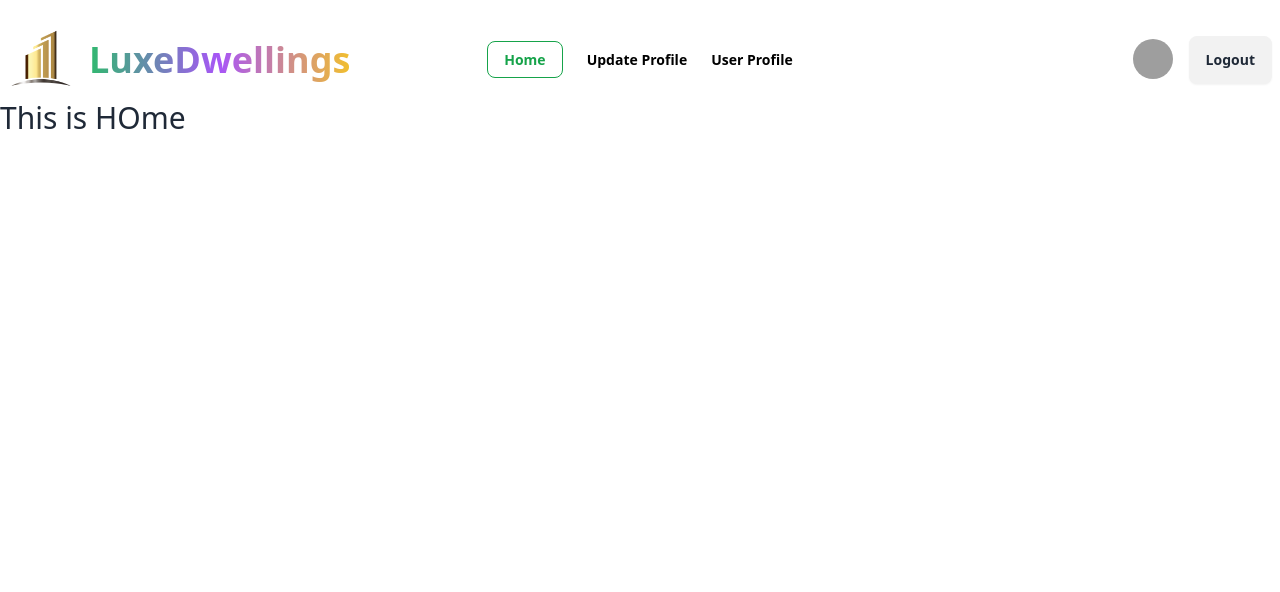
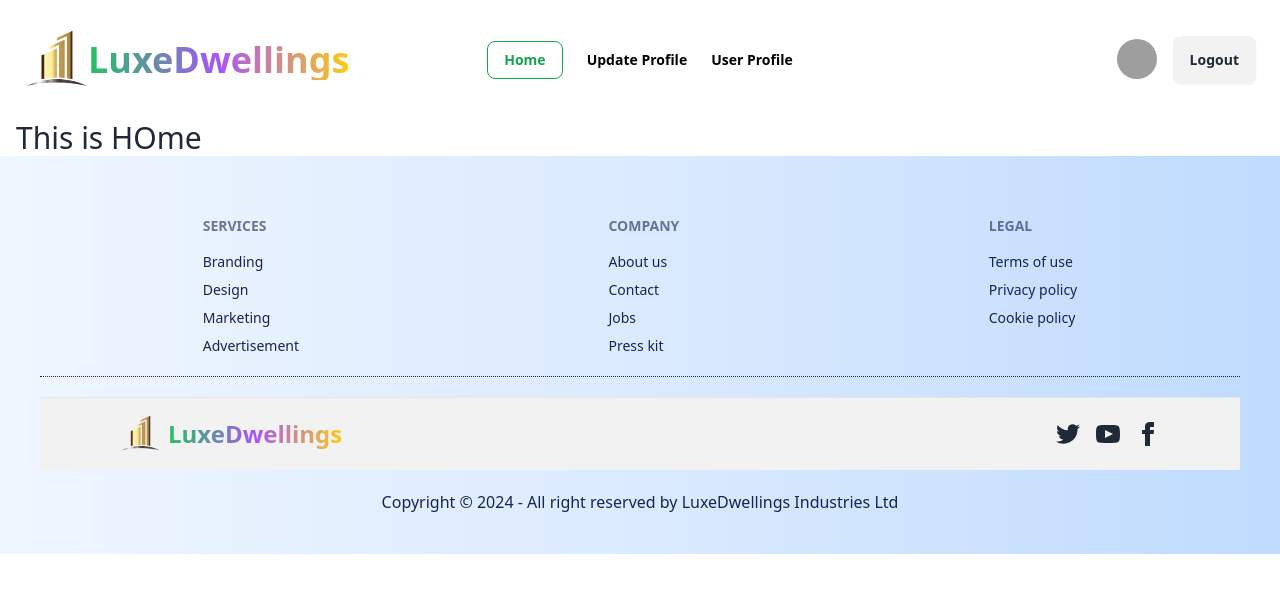
Before and after one commit to Tamanna0322/react-real-estate, a React (Vite) app: page / in a window 1280 px wide. Shown: the top 592 px of the page. Built offline with nearby package versions, Linux system fonts and the light colour scheme; grey boxes are pictures that could not be loaded.

Commit message:
added footer section

```diff
--- /dev/null
+++ b/src/components/Footer/Footer.jsx
@@ -0,0 +1,53 @@
+import logo from '../../assets/logo.webp';
+
+const Footer = () => {
+    return (
+        <div className=" md:p-10 p-4 bg-gradient-to-r from-blue-50 via-blue-100 to-blue-200 text-base-content ">
+            <footer className=" mb-5 max-w-7xl mx-auto mt-5 px-4 ">
+                <div className='footer flex justify-around'>
+                <nav className='text-blue-950'>
+                    <h6 className="footer-title">Services</h6>
+                    <a className="link link-hover">Branding</a>
+                    <a className="link link-hover">Design</a>
+                    <a className="link link-hover">Marketing</a>
+                    <a className="link link-hover">Advertisement</a>
+                </nav>
+                <nav className='text-blue-950'>
+                    <h6 className="footer-title">Company</h6>
+                    <a className="link link-hover">About us</a>
+                    <a className="link link-hover">Contact</a>
+                    <a className="link link-hover">Jobs</a>
+                    <a className="link link-hover">Press kit</a>
+                </nav>
+                <nav className='text-blue-950'>
+                    <h6 className="footer-title">Legal</h6>
+                    <a className="link link-hover">Terms of use</a>
+                    <a className="link link-hover">Privacy policy</a>
+                    <a className="link link-hover">Cookie policy</a>
+                </nav>
+                </div>
+            </footer>
+            <div className="border-b border-blue-950 border-dotted"></div>
+            <footer className="mt-5 footer md:px-20 px-5 py-4  border-t bg-base-200 text-base-content flex justify-between items-center border-base-300 max-w-7xl mx-auto ">
+                <aside className="items-center grid-flow-col">
+                    <img className="md:w-10 md:h-10 w-9 h-9" src={logo} alt="" />
+                    <a className=" md:text-2xl font-bold text-transparent bg-gradient-to-r from-green-500 via-purple-500 to-yellow-400 bg-clip-text">LuxeDwellings</a>
+                </aside>
+                <nav className="md:place-self-center md:justify-self-end">
+                    <div className="grid grid-flow-col gap-4">
+                        <a><svg xmlns="http://www.w3.org/2000/svg" width="24" height="24" viewBox="0 0 24 24" className="fill-current"><path d="M24 4.557c-.883.392-1.832.656-2.828.775 1.017-.609 1.798-1.574 2.165-2.724-.951.564-2.005.974-3.127 1.195-.897-.957-2.178-1.555-3.594-1.555-3.179 0-5.515 2.966-4.797 6.045-4.091-.205-7.719-2.165-10.148-5.144-1.29 2.213-.669 5.108 1.523 6.574-.806-.026-1.566-.247-2.229-.616-.054 2.281 1.581 4.415 3.949 4.89-.693.188-1.452.232-2.224.084.626 1.956 2.444 3.379 4.6 3.419-2.07 1.623-4.678 2.348-7.29 2.04 2.179 1.397 4.768 2.212 7.548 2.212 9.142 0 14.307-7.721 13.995-14.646.962-.695 1.797-1.562 2.457-2.549z"></path></svg></a>
+                        <a><svg xmlns="http://www.w3.org/2000/svg" width="24" height="24" viewBox="0 0 24 24" className="fill-current"><path d="M19.615 3.184c-3.604-.246-11.631-.245-15.23 0-3.897.266-4.356 2.62-4.385 8.816.029 6.185.484 8.549 4.385 8.816 3.6.245 11.626.246 15.23 0 3.897-.266 4.356-2.62 4.385-8.816-.029-6.185-.484-8.549-4.385-8.816zm-10.615 12.816v-8l8 3.993-8 4.007z"></path></svg></a>
+                        <a><svg xmlns="http://www.w3.org/2000/svg" width="24" height="24" viewBox="0 0 24 24" className="fill-current"><path d="M9 8h-3v4h3v12h5v-12h3.642l.358-4h-4v-1.667c0-.955.192-1.333 1.115-1.333h2.885v-5h-3.808c-3.596 0-5.192 1.583-5.192 4.615v3.385z"></path></svg></a>
+                    </div>
+                </nav>
+            </footer>
+            <footer className='max-w-7xl mx-auto'>
+            <aside className='mt-5'>
+                    <p className='text-center text-blue-950'>Copyright © 2024 - All right reserved by LuxeDwellings Industries Ltd</p>
+                </aside>
+            </footer>
+        </div>
+    );
+};
+
+export default Footer;
--- a/src/components/Navbar/Navbar.jsx
+++ b/src/components/Navbar/Navbar.jsx
@@ -3,15 +3,6 @@
 
 
 const Navbar = () => {
-
-   const links = <>
-
-    <div className="space-x-6">
-    <NavLink to='/' className={({isActive}) => isActive ? 'text-green-600 px-4 py-2 font-bold rounded-lg border border-green-600 ' : 'font-semibold text-black' }>Home</NavLink>
-     <NavLink to='/updateProfile' className={({isActive}) => isActive ? 'text-green-600 px-4 py-2 font-bold rounded-lg border border-green-600  ' : 'font-semibold text-black' }>Update Profile</NavLink>
-     <NavLink to='/userProfile' className={({isActive}) => isActive ? 'text-green-600 px-4 py-2 font-bold rounded-lg border border-green-600 ' : 'font-semibold text-black' }>User Profile</NavLink>
-    </div>
-   </>
 
     return (
         <div className="navbar bg-base-100">
@@ -20,20 +11,26 @@
                     <div tabIndex={0} role="button" className="btn btn-ghost lg:hidden">
                         <svg xmlns="http://www.w3.org/2000/svg" className="h-5 w-5" fill="none" viewBox="0 0 24 24" stroke="currentColor"><path strokeLinecap="round" strokeLinejoin="round" strokeWidth="2" d="M4 6h16M4 12h8m-8 6h16" /></svg>
                     </div>
-      <ul tabIndex={0} className="menu menu-sm dropdown-content mt-3 z-[1] p-2 shadow bg-base-100 rounded-box w-52">
-       {links}
+                    <ul tabIndex={0} className="menu menu-sm dropdown-content mt-2 z-[1] p-2 shadow bg-base-100 rounded-box w-52">
+                        <NavLink to='/' className={({ isActive }) => isActive ? 'text-green-600  font-bold rounded-lg' : 'font-semibold text-black'}>Home</NavLink>
+                        <NavLink to='/updateProfile' className={({ isActive }) => isActive ? 'text-green-600  font-bold rounded-lg ' : 'font-semibold text-black'}>Update Profile</NavLink>
+                        <NavLink to='/userProfile' className={({ isActive }) => isActive ? 'text-green-600  font-bold rounded-lg ' : 'font-semibold text-black'}>User Profile</NavLink>
                     </ul>
                 </div>
-    <img className="w-16 h-16" src={logo} alt="" />
-    <a className="btn btn-ghost text-4xl font-bold text-transparent bg-gradient-to-r from-green-500 via-purple-500 to-yellow-400 bg-clip-text">LuxeDwellings</a>
+                <img className="md:w-16 md:h-16 w-9 h-9" src={logo} alt="" />
+                <a className=" md:text-4xl font-bold text-transparent bg-gradient-to-r from-green-500 via-purple-500 to-yellow-400 bg-clip-text">LuxeDwellings</a>
             </div>
             <div className="navbar-center hidden lg:flex">
                 <ul className="menu menu-horizontal px-1">
-      {links}
+                    <div className="flex space-x-6 items-center">
+                        <NavLink to='/' className={({ isActive }) => isActive ? 'text-green-600 px-4 py-2 font-bold rounded-lg border border-green-600 ' : 'font-semibold text-black'}>Home</NavLink>
+                        <NavLink to='/updateProfile' className={({ isActive }) => isActive ? 'text-green-600 px-4 py-2 font-bold rounded-lg border border-green-600  ' : 'font-semibold text-black'}>Update Profile</NavLink>
+                        <NavLink to='/userProfile' className={({ isActive }) => isActive ? 'text-green-600 px-4 py-2 font-bold rounded-lg border border-green-600 ' : 'font-semibold text-black'}>User Profile</NavLink>
+                    </div>
                 </ul>
             </div>
             <div className="navbar-end">
-  <div className="dropdown dropdown-end mr-3 ">
+                <div className="dropdown dropdown-end md:mr-3 ">
                     <div tabIndex={0} role="button" className="btn btn-ghost btn-circle avatar">
                         <div className="w-10 rounded-full">
                             <img alt="Tailwind CSS Navbar component" src="https://daisyui.com/images/stock/photo-1534528741775-53994a69daeb.jpg" />
--- a/src/components/Root/Root.jsx
+++ b/src/components/Root/Root.jsx
@@ -1,13 +1,17 @@
 import { Outlet } from "react-router-dom";
 import Navbar from "../Navbar/Navbar";
+import Footer from "../Footer/Footer";
 
 const Root = () => {
     return (
-        <div className="max-w-7xl mx-auto mt-5">
-               <div>
+        <div className="">
+               <div className="max-w-7xl mx-auto mt-5 px-4">
                 <Navbar></Navbar>
                </div>
-              <Outlet></Outlet>
+             <div className="max-w-7xl mx-auto mt-5 px-4">
+             <Outlet></Outlet>
+             </div>
+              <Footer></Footer>
         </div>
     );
 };
```
Lines whose indentation alone changed are shown as unchanged.
